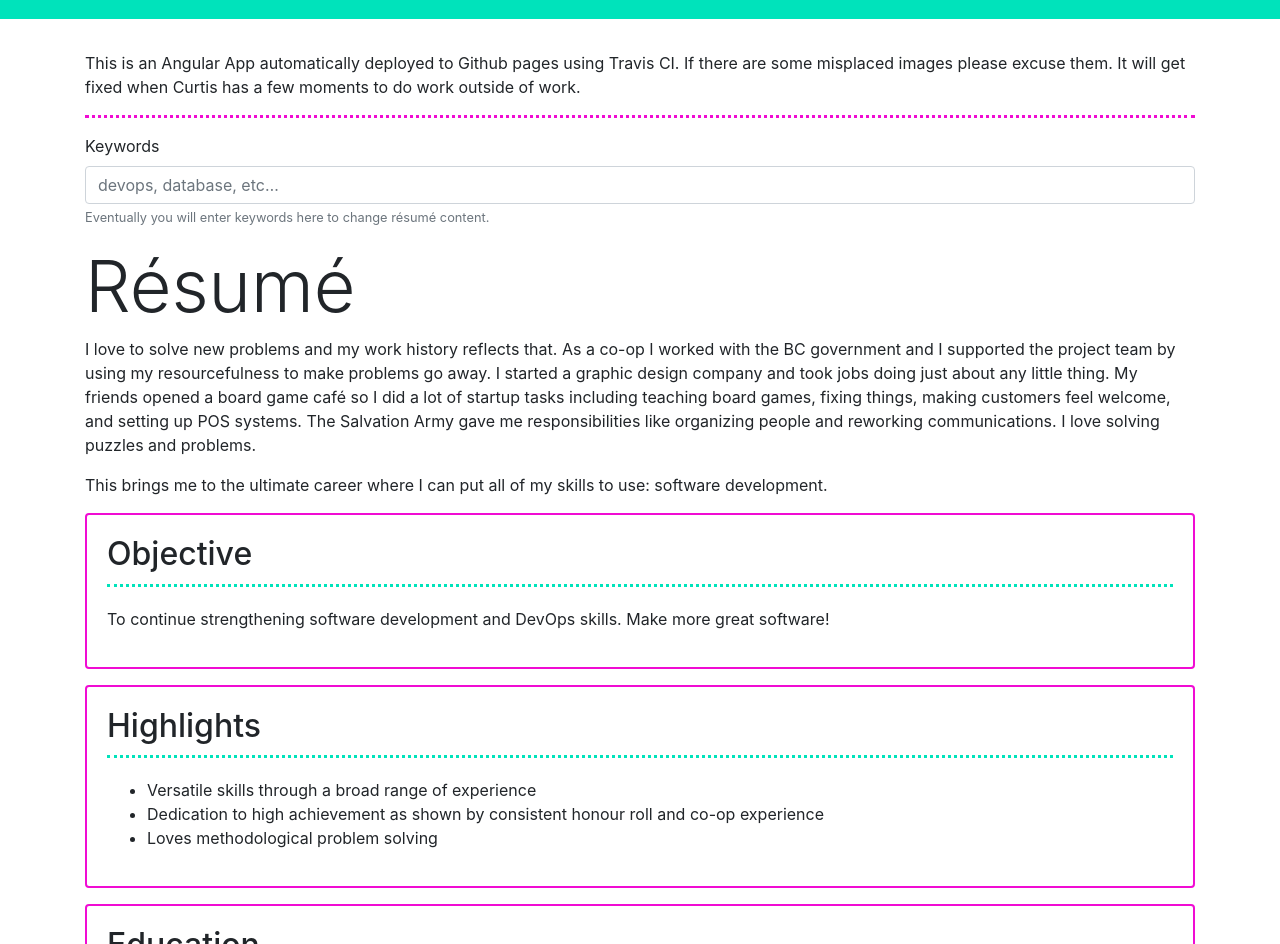
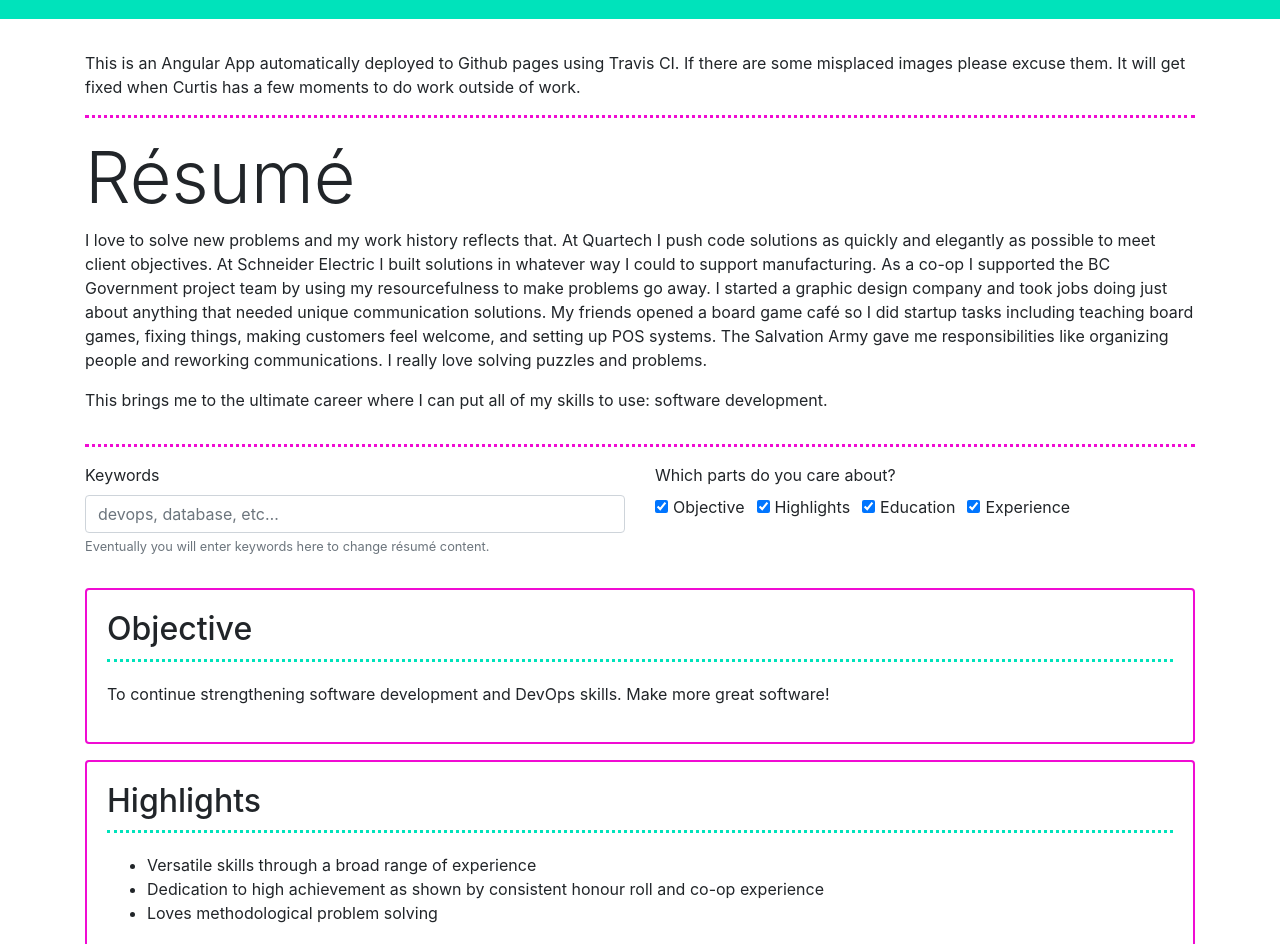
Before and after one commit to LayCraft/portfolio, an Angular app: page / in a window 1280 px wide. Shown: the part 520-1464 px from the top of the page. Built offline with nearby package versions, Linux system fonts and the light colour scheme.

Commit message:
Make checkboxes for option areas

```diff
--- a/src/app/resume-builder/resume-builder.component.html
+++ b/src/app/resume-builder/resume-builder.component.html
@@ -1,29 +1,57 @@
+<div class="row">
+  <div class="col">
+    <h1 class="display-3">Résumé</h1>
+    <p>
+      I love to solve new problems and my work history reflects that. At Quartech I push code solutions as quickly and elegantly as possible to meet client objectives. At Schneider Electric I built solutions in whatever way I could to support manufacturing. As a co-op I supported the BC Government project team by using my resourcefulness to make problems go away. I started a graphic design company and took jobs doing just about anything that needed unique communication solutions. My friends opened a board game café so I did startup tasks including teaching board games, fixing things, making customers feel welcome, and setting up POS systems. The Salvation Army gave me responsibilities like organizing people and reworking communications. I really love solving puzzles and problems.
+    </p>
+    <p>
+      This brings me to the ultimate career where I can put all of my skills to use: software development.
+    </p>
+  </div>
+</div>
+<hr>
+<div class="row">
+  <div class="col">
     <div class="form-group">
       <label for="keywordInput">Keywords</label>
       <input #keywordInputBox (input)="cleanKeywords(keywordInputBox.value)" type="text" class="form-control" id="keywordInput" aria-describedby="keywordHelp" placeholder="devops, database, etc…">
       <small id="keywordHelp" class="form-text text-muted">Eventually you will enter keywords here to change résumé content.</small>
       <span *ngIf="keywords">As mentioned this is unimplemented. Your input:
-
         <span *ngFor="let keyword of keywords" class="badge badge-pill badge-primary mr-1">{{keyword}}</span>
       </span>
     </div>
+  </div>
+  <div class="col">
+    <label>Which parts do you care about?</label>
+    <div class="form-group">
+      <div class="form-check form-check-inline">
+        <input [(ngModel)]="showObjective" id="objective" class="form-check-input" type="checkbox">
+        <label for="objective" class="form-check-label">Objective</label>
+      </div>
+      <div class="form-check form-check-inline">
+        <input [(ngModel)]="showHighlights" id="highlights" class="form-check-input" type="checkbox">
+        <label for="highlights" class="form-check-label">Highlights</label>
+      </div>
+      <div class="form-check form-check-inline">
+        <input [(ngModel)]="showEducation" id="education" class="form-check-input" type="checkbox">
+        <label for="education" class="form-check-label">Education</label>
+      </div>
+      <div class="form-check form-check-inline">
+        <input [(ngModel)]="showExperience" id="experience" class="form-check-input" type="checkbox">
+        <label for="experience" class="form-check-label">Experience</label>
+      </div>
+    </div>
+  </div>
+</div>
 
-<h1 class="display-3">Résumé</h1>
-<p>
-  I love to solve new problems and my work history reflects that. As a co-op I worked with the BC government and I supported the project team by using my resourcefulness to make problems go away. I started a graphic design company and took jobs doing just about any little thing. My friends opened a board game café so I did a lot of startup tasks including teaching board games, fixing things, making customers feel welcome, and setting up POS systems. The Salvation Army gave me responsibilities like organizing people and reworking communications. I love solving puzzles and problems.
-</p>
-<p>
-  This brings me to the ultimate career where I can put all of my skills to use: software development.
-</p>
-
-<div class="card">
+<div *ngIf="showObjective" class="card">
   <div class="card-body">
     <h2>Objective</h2>
     <hr>
     <p>To continue strengthening software development and DevOps skills. Make more great software!</p>
   </div>
 </div>
-<div class="card mt-2">
+<div *ngIf="showHighlights" class="card mt-2">
   <div class="card-body">
     <h2>Highlights</h2>
     <hr>
@@ -34,14 +62,14 @@
     </ul>
   </div>
 </div>
-<div class="card mt-2">
+<div *ngIf="showEducation" class="card mt-2">
   <div class="card-body">
     <h2>Education</h2>
     <hr>
     <app-education-list></app-education-list>
   </div>
 </div>
-<div class="card mt-2">
+<div *ngIf="showExperience" class="card mt-2">
   <div class="card-body">
     <h2>Work Experience</h2>
     <hr>
--- a/src/app/resume-builder/resume-builder.component.ts
+++ b/src/app/resume-builder/resume-builder.component.ts
@@ -7,6 +7,10 @@ import { Component, OnInit } from '@angular/core';
 })
 export class ResumeBuilderComponent implements OnInit {
 	keywords: string[];
+	showObjective = true;
+	showHighlights = true;
+	showEducation = true;
+	showExperience = true;
 	constructor() { }
 
 	ngOnInit() {
```
Lines whose indentation alone changed are shown as unchanged.
